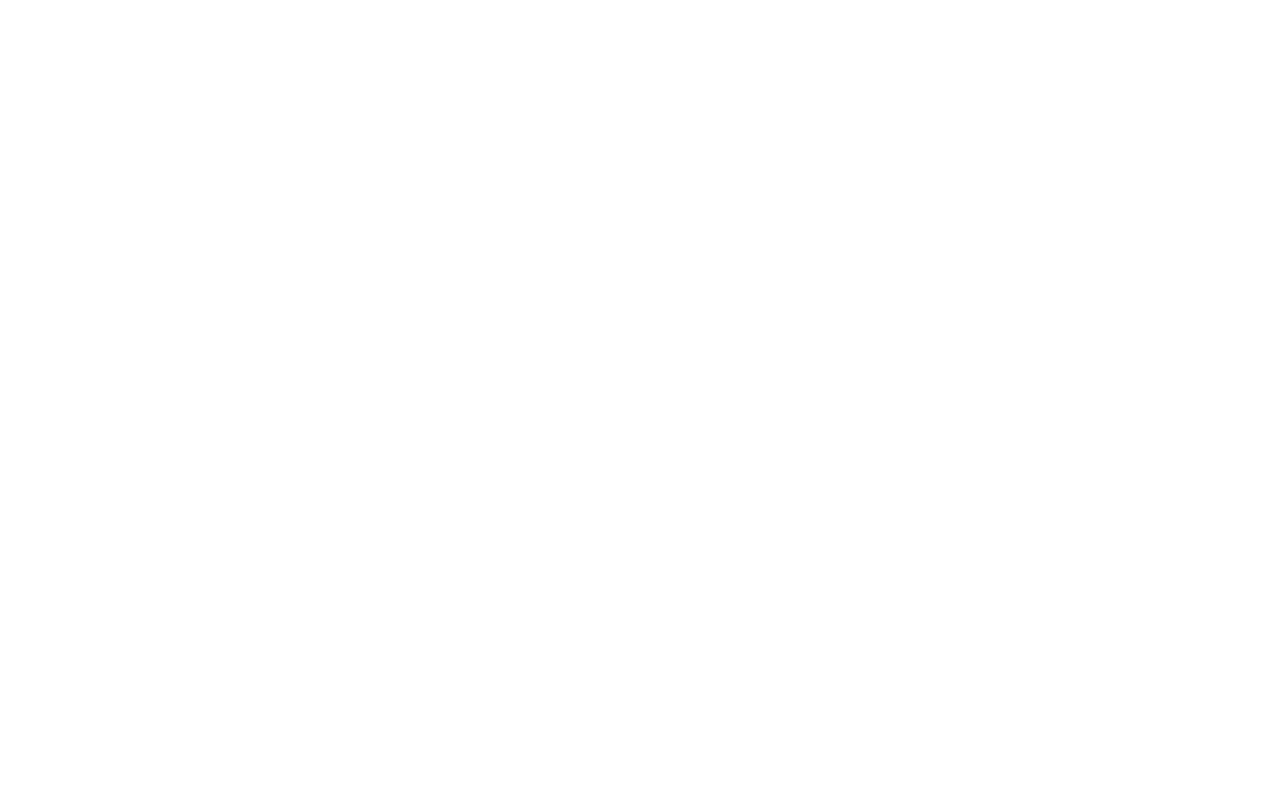
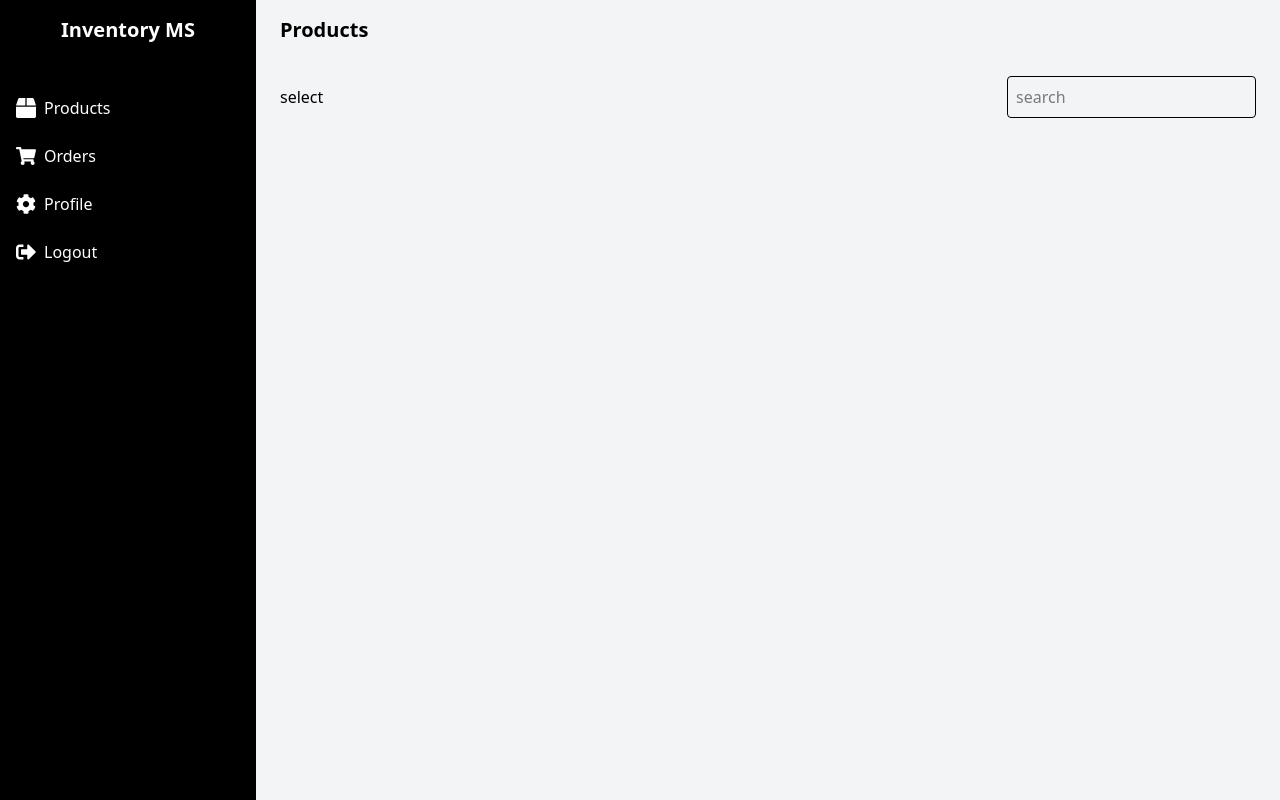
Before and after one commit to wmtutul/Inventory-Management, a React app in the folder frontend/: page /customer-dashboard in a window 1280 px wide. Before the commit this address had no page. Built offline with nearby package versions, Linux system fonts and the light colour scheme; the HTML template or start-up script is replaced by a standard one.

Commit message:
User Dashboard

```diff
--- a/frontend/src/App.jsx
+++ b/frontend/src/App.jsx
@@ -9,6 +9,7 @@
 import Products from './components/Products';
 import Logout from './components/Logout';
 import Users from './components/Users';
+import CustomerProducts from './components/CustomerProducts';
 
 const App = () => {
   return (
@@ -34,7 +35,10 @@
           <Route path='logout' element={<Logout/>} />
         </Route>
 
-        <Route path='/customer/dashboard' element={<h1>customer dashboard</h1>} />
+        <Route path='/customer-dashboard' element={<Dashboard/>} >
+            <Route index element={<CustomerProducts/>}></Route>
+        </Route>
+
         <Route path='/login' element={<Login />} />
         <Route path='/unauthorized' element={<p className='font-bold text-3xl mt-20 ml-20'>Unauthorized</p>} />
       </Routes>
--- /dev/null
+++ b/frontend/src/components/CustomerProducts.jsx
@@ -0,0 +1,22 @@
+import React from 'react'
+
+const CustomerProducts = () => {
+  return (
+    <div>
+        <div className='py-4 px-6'>
+          <h2 className='font-bold text-xl'>Products</h2>
+        </div>
+
+        <div className='py-4 px-6 flex justify-between items-center'>
+          <div>
+            select
+          </div>
+          <div>
+            <input type="text" placeholder='search' className='p-2 border rounded'/>
+          </div>
+        </div>
+    </div>
+  )
+}
+
+export default CustomerProducts
--- a/frontend/src/components/Sidebar.jsx
+++ b/frontend/src/components/Sidebar.jsx
@@ -1,6 +1,7 @@
-import React from 'react'
+import React, { useEffect, useState } from 'react'
 import {FaTable, FaHome, FaBox, FaTruck, FaShoppingCart, FaUsers, FaCog, FaSignOutAlt} from "react-icons/fa";
 import {NavLink} from 'react-router';
+import { useAuth } from '../context/AuthContext';
 
 const Sidebar = () => {
 
@@ -15,6 +16,21 @@
     {name: "Logout", path: "/admin-dashboard/logout", icon: <FaSignOutAlt/>, isParent: false},
   ]
 
+  const customerItems = [
+    {name: "Products", path: "/customer-dashboard/products", icon: <FaBox/>, isParent: false},
+    {name: "Orders", path: "/customer-dashboard/orders", icon: <FaShoppingCart/>, isParent: false},
+    {name: "Profile", path: "/customer-dashboard/profile", icon: <FaCog/>, isParent: false},
+    {name: "Logout", path: "/customer-dashboard/logout", icon: <FaSignOutAlt/>, isParent: false},
+  ]
+
+  const {user} = useAuth();
+  const [menuLinks, setMenuLinks] = useState(customerItems);
+
+  useEffect(() => {
+    if(user && user.role === "admin"){
+      setMenuLinks(menuItems);
+    }
+  }, [])
 
   return (
     <div className='flex flex-col h-screen  bg-black text-white w-16 md:w-64 fixed'>
@@ -26,7 +42,7 @@
       <div>
         <ul className='space-y-2 p-2'>
           {
-            menuItems.map((item) => (
+            menuLinks.map((item) => (
               <li key={item.name}>
                 <NavLink
                   end={item.isParent}
```
Also changed, not shown: 1 other file (tests, documents, lock files or other folders).
